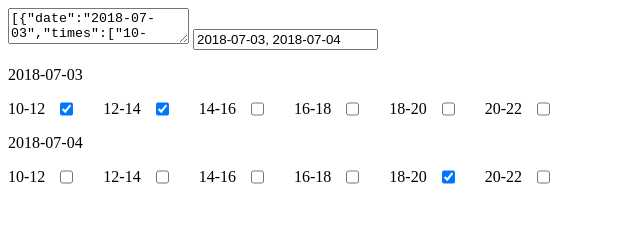
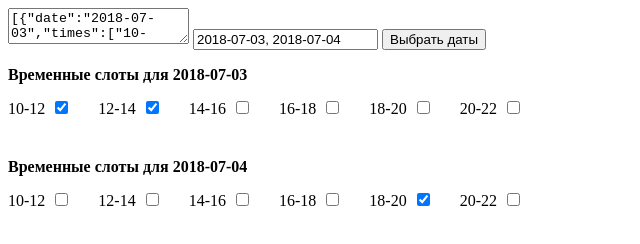
Before and after one commit to jason-parser/django-datepicker, a website built with webpack: page index.html in a window 1280 px wide. Shown: the whole page, without its empty margins (0-640 px from the left). Built offline with nearby package versions, Linux system fonts and the light colour scheme.

Commit message:
improve usability

```diff
--- a/index.html
+++ b/index.html
@@ -8,20 +8,29 @@
     <title>Django Datepicker</title>
     <link rel="stylesheet" href="https://cdn.jsdelivr.net/npm/flatpickr/dist/flatpickr.min.css">
     <style>
+        .date {
+            font-weight: bold;
+        }
+
         .checkboxes {
             display: flex;
+            margin-bottom: 40px;
         }
 
-        .checkboxes p {
-            margin: 0;
-            padding: 0;
-            margin-right: 15px;
+        .checkboxes label {
+            cursor: pointer;
         }
 
         .checkboxes input {
+            cursor: pointer;
             margin: 0;
             padding: 0;
+            margin-left: 10px;
             margin-right: 30px;
+        }
+
+        #manual-button {
+            cursor: pointer;
         }
     </style>
 </head>
@@ -30,6 +39,7 @@
     <textarea id="dest-element" type="hidden" name="dates">[{"date":"2018-07-03","times":["10-12","12-14"]},{"date":"2018-07-04","times":["18-20"]}]</textarea>
 
     <input id="datepicker">
+    <button id="manual-button">Выбрать даты</button>
     <div id="time-ranges"></div>
     <script src="dist/bundle.js"></script>
 </body>
--- a/script.js
+++ b/script.js
@@ -10,20 +10,21 @@ const render = data => {
   timeRangesWrapper.innerHTML = ''
 
   data = data.sort(function(a, b) {
-    return new Date(a.date) - new Date(b.date);
+    return new Date(a.date) - new Date(b.date)
   })
 
   data.forEach(item => {
     const newEl = document.createElement('div')
 
     const label = document.createElement('p')
-    label.textContent = item.date
+    label.classList.add('date')
+    label.textContent = `Временные слоты для ${item.date}`
 
     const checkboxesWrapper = document.createElement('div')
     checkboxesWrapper.classList.add('checkboxes')
 
     ranges.forEach(range => {
-      const rangeLabel = document.createElement('p')
+      const rangeLabel = document.createElement('label')
       rangeLabel.textContent = range
 
       const rangeInput = document.createElement('input')
@@ -40,9 +41,8 @@ const render = data => {
 
         updateValue(data)
       })
-
+      rangeLabel.appendChild(rangeInput)
       checkboxesWrapper.appendChild(rangeLabel)
-      checkboxesWrapper.appendChild(rangeInput)
     })
 
     newEl.appendChild(label)
@@ -58,7 +58,7 @@ const updateValue = data => {
   destEl.value = JSON.stringify(data)
 }
 
-flatpickr('#datepicker', {
+const calendar = flatpickr('#datepicker', {
   mode: 'multiple',
   dateFormat: 'Y-m-d',
   defaultDate: currentData.map(item => item.date),
@@ -84,3 +84,8 @@ flatpickr('#datepicker', {
 })
 
 render(currentData)
+
+document.querySelector('#manual-button').addEventListener('click', e => {
+  e.preventDefault()
+  calendar.open()
+})
```
